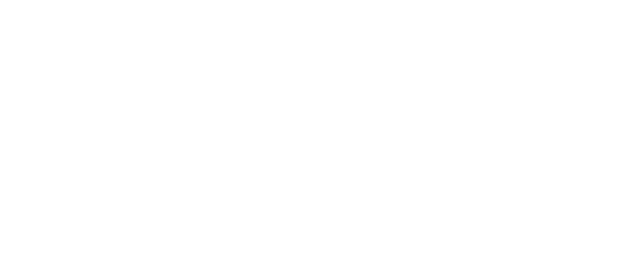
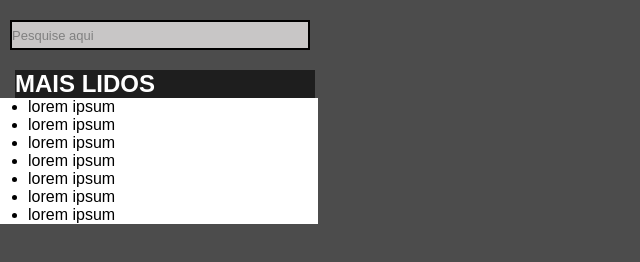
Before and after one commit to HallsRaul/OSite-1, a plain HTML site: page index.html in a window 1280 px wide. Shown: the whole page, without its empty margins (0-640 px from the left). Drawn offline with Linux system fonts and the light colour scheme.

Commit message:
Mais-lidos
incompleto

```diff
--- a/index.html
+++ b/index.html
@@ -5,8 +5,21 @@
     <meta http-equiv="X-UA-Compatible" content="IE=edge">
     <meta name="viewport" content="width=device-width, initial-scale=1.0">
     <title>OSite</title>
+    <link rel="stylesheet" href="style.css">
 </head>
 <body>
-
+    <aside>
+        <button>Pesquise aqui</button>
+        <h1>MAIS LIDOS</h1>
+        <ul>
+            <li>lorem ipsum</li>
+            <li>lorem ipsum</li>
+            <li>lorem ipsum</li>
+            <li>lorem ipsum</li>
+            <li>lorem ipsum</li>
+            <li>lorem ipsum</li>
+            <li>lorem ipsum</li>
+        </ul>
+    </aside>
 </body>
 </html>
--- a/style.css
+++ b/style.css
@@ -0,0 +1,35 @@
+*{
+    padding: 0;
+    margin: 0;
+    font-family: Arial, Helvetica, sans-serif;
+    width: 300px;
+    background-color: rgb(76, 76, 76);
+}
+button{
+    width: 300px;
+    color: gray;
+    border-style: solid;
+    margin-top: 20px;
+    margin-bottom: 20px;
+    margin-left: 10px;
+    margin-right: 10px;
+    font-size: small;
+    height: 30px;
+    background-color: rgb(200, 198, 198);
+    text-align: left;
+}
+h1{
+    background-color: rgb(30, 30, 30);
+    color: white;
+    margin-left: 15px;
+    margin-right: 10px;
+}
+ul{
+    background-color: white;
+    width: 200px;
+}
+li{
+    margin-left: 28px;
+    background-color: white;
+    width: 290px;
+}
```
